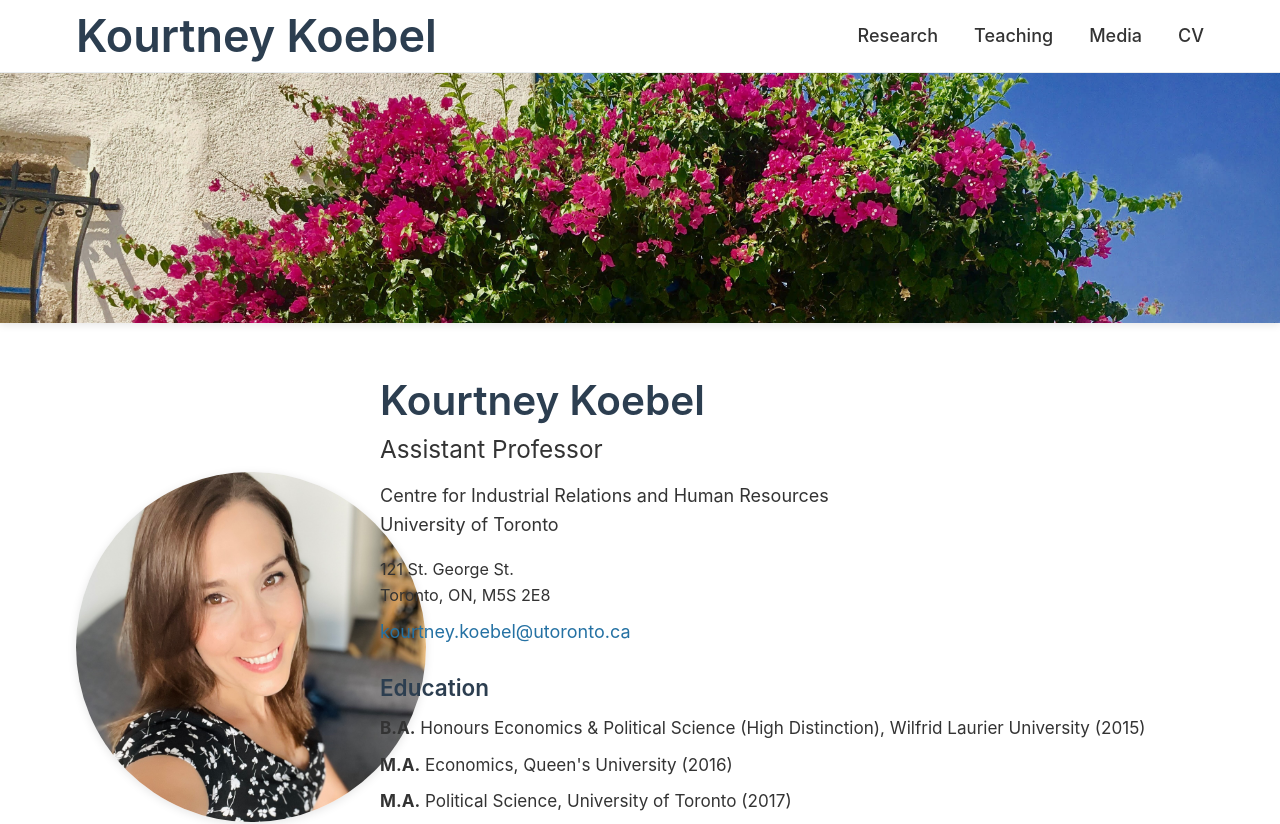
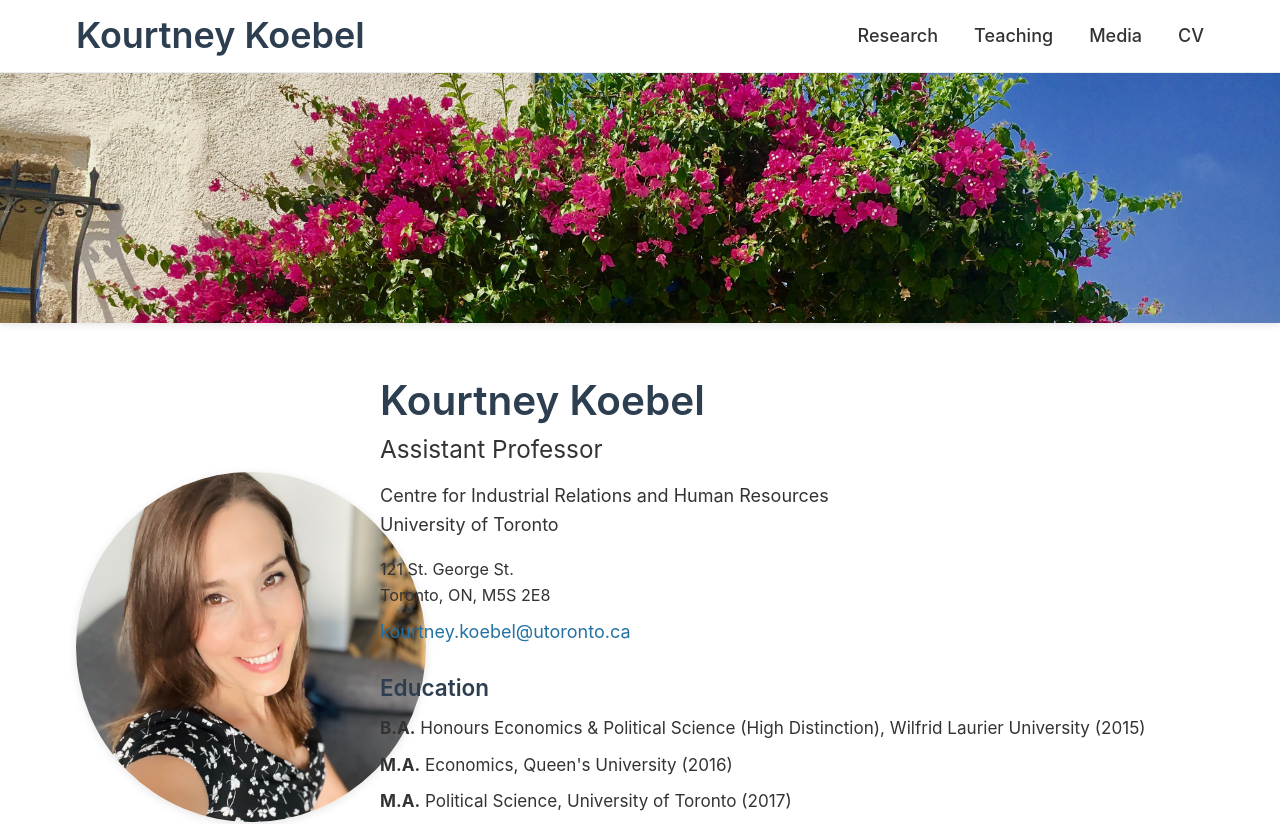
Before and after one commit to koebl/kourtney, a React (Vite) app: page / in a window 1280 px wide. Shown: the top 824 px of the page. Built offline with nearby package versions, Linux system fonts and the light colour scheme.

Commit message:
Update main.scss

```diff
--- a/src/styles/main.scss
+++ b/src/styles/main.scss
@@ -129,7 +129,7 @@ a:hover {
 }
 
 .nav-brand {
-  font-size: clamp(1.8rem, 4vw, 2.5rem);
+  font-size: clamp(1.8rem, 4vw, 2rem);
   font-weight: var(--font-weight-bold);
   color: var(--primary-color);
   text-decoration: none;
```
